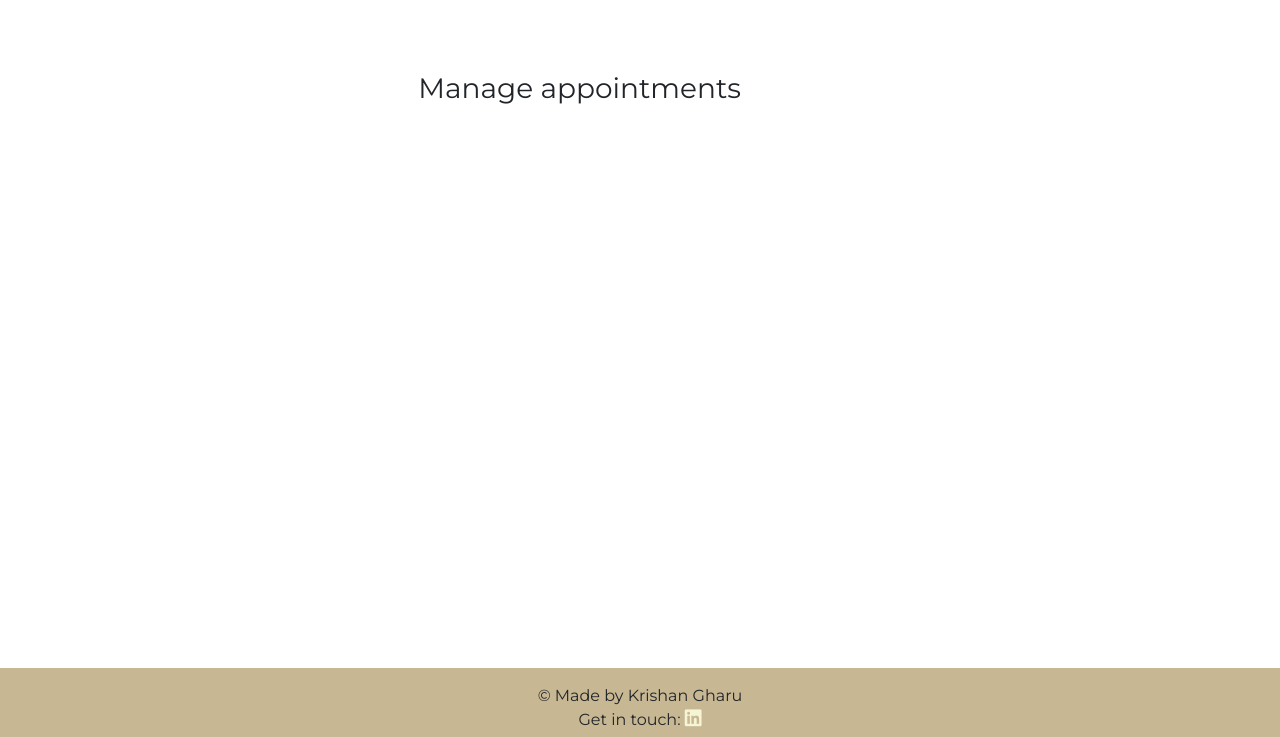
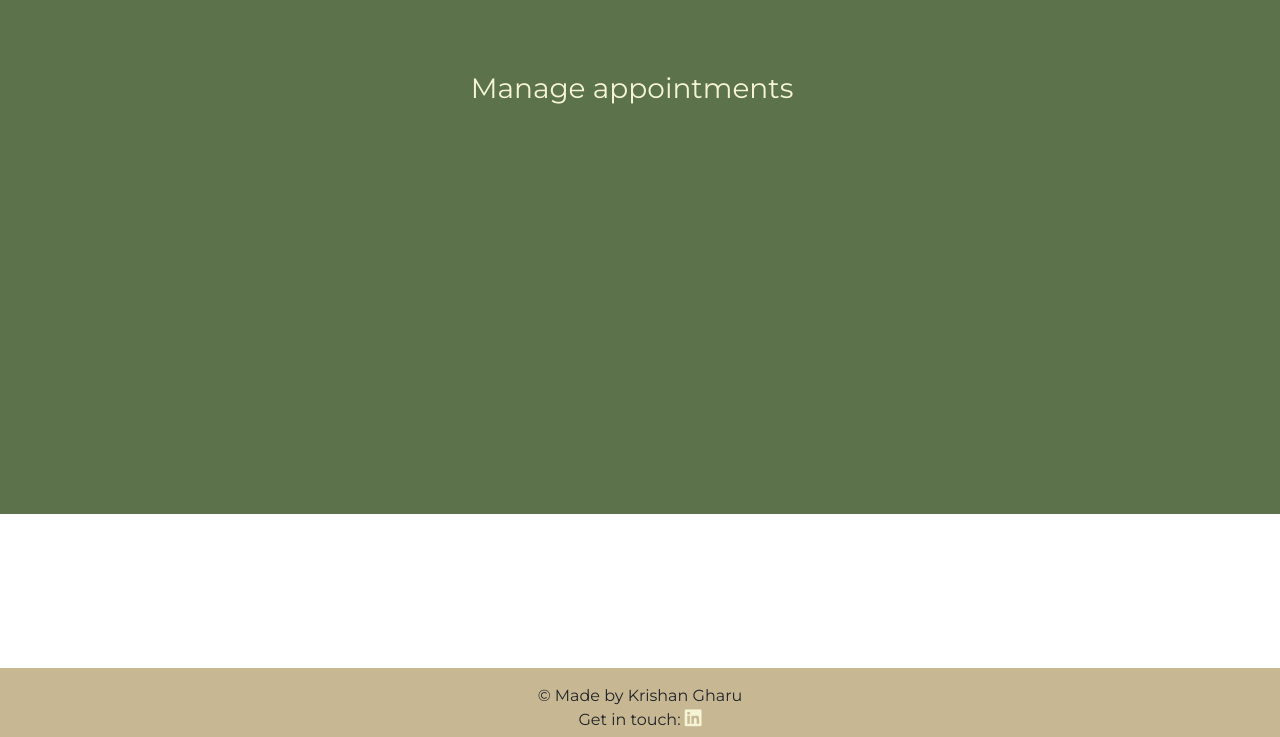
Before and after one commit to kslg/appointment-app, a Django app: page /manage-appointments/ in a window 1280 px wide. Shown: the part 63-800 px from the top of the page. Run offline with Django 3.2, Linux system fonts and the light colour scheme; the visitor is signed in with stand-in values (Sample User, id 1); data that the repository does not hold is empty.

Commit message:
Change class columns to adjust layout on manage appointment page

```diff
--- a/templates/manage-appointments.html
+++ b/templates/manage-appointments.html
@@ -2,15 +2,15 @@
 
 {% block content %}
 
-<div class="container-fluid px-1 py-5 mx-auto">
-  <div class="col-11 text-center mt-4 mb-4">
+<div class="container-fluid px-1 py-5 mx-auto manage-background">
+  <div class="col-12 text-center mt-4 mb-4">
       <h3>
         Manage appointments
       </h3>
   </div>
   <div class="row d-flex justify-content-center">
   {% for app in appointments %}
-  <div class="col-lg-4">
+  <div class="col-lg-3">
       <div class="card card-margin">
           <div class="card-header no-border">
             <p class="card-title">Parent: {{app.parent_name}}</p>
```
